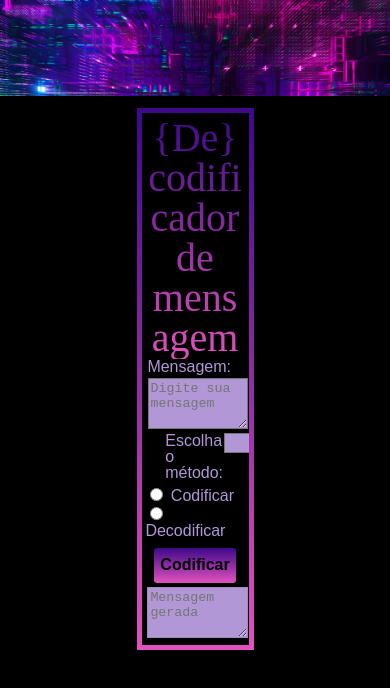
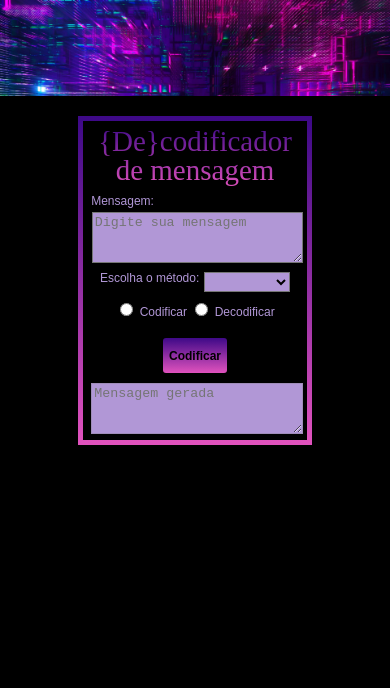
Before and after one commit to izadorafsantos/Projeto-Mensagem-Oculta, a plain HTML site: page index.html in a window 390 px wide. Drawn offline with Linux system fonts and the light colour scheme.

Commit message:
responsividade e footer

```diff
--- a/css/styles.css
+++ b/css/styles.css
@@ -16,15 +16,16 @@ body {
     border: 5px solid;
     border-image: linear-gradient(180deg, #3E0988, #e052bd 100%) 1;
     height: auto;
-    margin: 3% auto 0;
+    margin: 5% auto 0;
     overflow: hidden;
 	overflow-wrap: break-word;
     padding: 1%;
-    width: 30%;
+    width: 36%;
 }
 
 #titulo{
     font-family: BEBAS;
+    margin-bottom: 3%;
     font-size: 40px;
     padding: 1.4%;
     text-align: center;
@@ -35,7 +36,7 @@ body {
     color: black;
 }
 
-#formulario, .caixa1, .caixa3 {
+#formulario, .caixa1, .caixa3, .copyright {
     display: flex;
 }
 
@@ -84,7 +85,8 @@ body {
     margin: 2% auto;
     flex-direction: row;
     font-size: 16px;
-    width: 60%;
+    width: 100%;
+    justify-content: center;
 }
 
 .caixa2{
@@ -117,3 +119,75 @@ body {
     transform: scale(1.05);
     cursor: pointer;
 }
+
+.copyright{
+    color: #b197d6;
+    font-family: Arial;
+    font-size: 13px;
+    position:fixed;
+    bottom: 0px;
+    width: 90%;
+    justify-content: center;
+    margin: 0 5%;
+}
+
+/*responsividade*/
+@media screen and (max-width:900px) {
+   .container {
+        width: 44%
+    }
+
+    #titulo {
+        font-size: 35px;
+    }
+}
+
+@media screen and (max-width:750px) {
+    .container {
+        width: 47%
+    }
+
+    #titulo {
+        font-size: 33px;
+    }
+
+    #formulario, .caixa1, .caixa2, .caixa3, #submit{
+        font-size: 14px;
+    }
+}
+
+@media screen and (max-width:600px) {
+    .container {
+        width: 50%
+    }
+
+    #titulo {
+        font-size: 31px;
+    }
+
+    #formulario, .caixa1, .caixa2, .caixa3, #submit{
+        font-size: 13px;
+    }
+
+    #selecione{
+        width: 40%
+    }
+}
+
+@media screen and (max-width:450px) {
+    .container {
+        width: 60%
+    }
+
+    #titulo {
+        font-size: 29px;
+    }
+
+    #formulario, .caixa1, .caixa2, .caixa3, #submit{
+        font-size: 12px;
+    }
+
+    .copyright{
+        text-align: center;
+    }
+}
```
